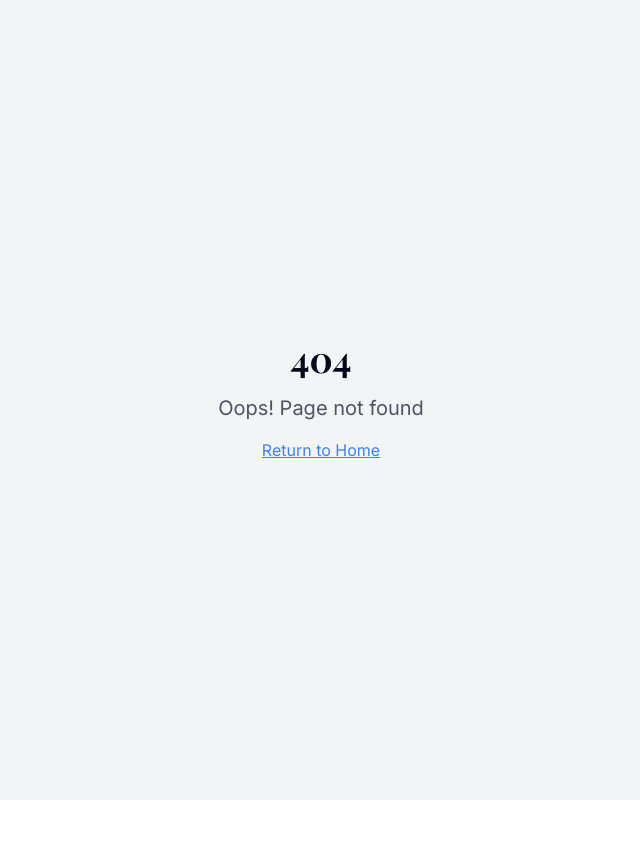
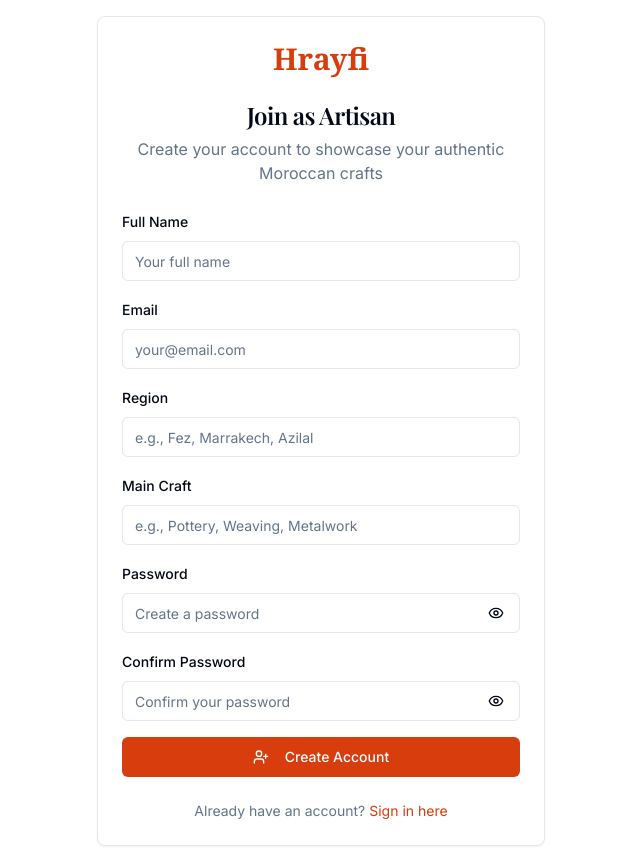
Before and after one commit to youssefmaimouni/hrayfi-artisan-gallery, a React (Vite) app: page /register in a window 1280 px wide. Before the commit this address had no page. Shown: the whole page, without its empty margins (319-959 px from the left). Before the commit the page ends 800 px from the top, so only its background shows below. Built offline with nearby package versions, Linux system fonts and the light colour scheme.

Commit message:
feat: Repeat registration page
Refactor the registration page to improve its functionality.

```diff
--- a/src/App.tsx
+++ b/src/App.tsx
@@ -7,6 +7,7 @@ import { BrowserRouter, Routes, Route } from "react-router-dom";
 import Index from "./pages/Index";
 import ProductDetails from "./pages/ProductDetails";
 import Login from "./pages/Login";
+import Register from "./pages/Register";
 import ArtisanDashboard from "./pages/ArtisanDashboard";
 import NotFound from "./pages/NotFound";
 
@@ -22,6 +23,7 @@ const App = () => (
           <Route path="/" element={<Index />} />
           <Route path="/product/:id" element={<ProductDetails />} />
           <Route path="/login" element={<Login />} />
+          <Route path="/register" element={<Register />} />
           <Route path="/dashboard" element={<ArtisanDashboard />} />
           {/* ADD ALL CUSTOM ROUTES ABOVE THE CATCH-ALL "*" ROUTE */}
           <Route path="*" element={<NotFound />} />
--- a/src/pages/Login.tsx
+++ b/src/pages/Login.tsx
@@ -5,7 +5,7 @@ import { Button } from '@/components/ui/button';
 import { Input } from '@/components/ui/input';
 import { Label } from '@/components/ui/label';
 import { Card, CardContent, CardHeader, CardTitle } from '@/components/ui/card';
-import { useNavigate } from 'react-router-dom';
+import { useNavigate, Link } from 'react-router-dom';
 
 const Login = () => {
   const [email, setEmail] = useState('');
@@ -98,9 +98,9 @@ const Login = () => {
           <div className="mt-6 text-center">
             <p className="text-sm text-muted-foreground">
               Don't have an account?{' '}
-              <a href="#" className="text-primary hover:underline">
-                Contact us to join
-              </a>
+              <Link to="/register" className="text-primary hover:underline">
+                Register as artisan
+              </Link>
             </p>
           </div>
         </CardContent>
--- /dev/null
+++ b/src/pages/Register.tsx
@@ -0,0 +1,197 @@
+
+import { useState } from 'react';
+import { Eye, EyeOff, UserPlus } from 'lucide-react';
+import { Button } from '@/components/ui/button';
+import { Input } from '@/components/ui/input';
+import { Label } from '@/components/ui/label';
+import { Card, CardContent, CardHeader, CardTitle } from '@/components/ui/card';
+import { useNavigate, Link } from 'react-router-dom';
+
+const Register = () => {
+  const [formData, setFormData] = useState({
+    name: '',
+    email: '',
+    password: '',
+    confirmPassword: '',
+    region: '',
+    craft: ''
+  });
+  const [showPassword, setShowPassword] = useState(false);
+  const [showConfirmPassword, setShowConfirmPassword] = useState(false);
+  const [isLoading, setIsLoading] = useState(false);
+  const navigate = useNavigate();
+
+  const handleInputChange = (e: React.ChangeEvent<HTMLInputElement>) => {
+    const { name, value } = e.target;
+    setFormData(prev => ({
+      ...prev,
+      [name]: value
+    }));
+  };
+
+  const handleRegister = async (e: React.FormEvent) => {
+    e.preventDefault();
+
+    if (formData.password !== formData.confirmPassword) {
+      alert('Passwords do not match');
+      return;
+    }
+
+    setIsLoading(true);
+
+    // Simulate registration process
+    setTimeout(() => {
+      // For demo purposes, we'll just navigate to login
+      // In real implementation, this would register with Supabase
+      alert('Registration successful! Please login with your credentials.');
+      navigate('/login');
+      setIsLoading(false);
+    }, 1000);
+  };
+
+  return (
+    <div className="min-h-screen bg-gradient-to-br from-warm-sand to-background flex items-center justify-center p-4">
+      <Card className="w-full max-w-md">
+        <CardHeader className="text-center">
+          <div className="flex items-center justify-center space-x-2 mb-4">
+            <h1 className="text-3xl font-serif font-bold text-primary">Hrayfi</h1>
+          </div>
+          <CardTitle className="text-2xl">Join as Artisan</CardTitle>
+          <p className="text-muted-foreground">
+            Create your account to showcase your authentic Moroccan crafts
+          </p>
+        </CardHeader>
+
+        <CardContent>
+          <form onSubmit={handleRegister} className="space-y-4">
+            <div className="space-y-2">
+              <Label htmlFor="name">Full Name</Label>
+              <Input
+                id="name"
+                name="name"
+                type="text"
+                placeholder="Your full name"
+                value={formData.name}
+                onChange={handleInputChange}
+                required
+              />
+            </div>
+
+            <div className="space-y-2">
+              <Label htmlFor="email">Email</Label>
+              <Input
+                id="email"
+                name="email"
+                type="email"
+                placeholder="your@email.com"
+                value={formData.email}
+                onChange={handleInputChange}
+                required
+              />
+            </div>
+
+            <div className="space-y-2">
+              <Label htmlFor="region">Region</Label>
+              <Input
+                id="region"
+                name="region"
+                type="text"
+                placeholder="e.g., Fez, Marrakech, Azilal"
+                value={formData.region}
+                onChange={handleInputChange}
+                required
+              />
+            </div>
+
+            <div className="space-y-2">
+              <Label htmlFor="craft">Main Craft</Label>
+              <Input
+                id="craft"
+                name="craft"
+                type="text"
+                placeholder="e.g., Pottery, Weaving, Metalwork"
+                value={formData.craft}
+                onChange={handleInputChange}
+                required
+              />
+            </div>
+
+            <div className="space-y-2">
+              <Label htmlFor="password">Password</Label>
+              <div className="relative">
+                <Input
+                  id="password"
+                  name="password"
+                  type={showPassword ? 'text' : 'password'}
+                  placeholder="Create a password"
+                  value={formData.password}
+                  onChange={handleInputChange}
+                  required
+                />
+                <Button
+                  type="button"
+                  variant="ghost"
+                  size="icon"
+                  className="absolute right-2 top-1/2 -translate-y-1/2 h-8 w-8"
+                  onClick={() => setShowPassword(!showPassword)}
+                >
+                  {showPassword ? <EyeOff className="h-4 w-4" /> : <Eye className="h-4 w-4" />}
+                </Button>
+              </div>
+            </div>
+
+            <div className="space-y-2">
+              <Label htmlFor="confirmPassword">Confirm Password</Label>
+              <div className="relative">
+                <Input
+                  id="confirmPassword"
+                  name="confirmPassword"
+                  type={showConfirmPassword ? 'text' : 'password'}
+                  placeholder="Confirm your password"
+                  value={formData.confirmPassword}
+                  onChange={handleInputChange}
+                  required
+                />
+                <Button
+                  type="button"
+                  variant="ghost"
+                  size="icon"
+                  className="absolute right-2 top-1/2 -translate-y-1/2 h-8 w-8"
+                  onClick={() => setShowConfirmPassword(!showConfirmPassword)}
+                >
+                  {showConfirmPassword ? <EyeOff className="h-4 w-4" /> : <Eye className="h-4 w-4" />}
+                </Button>
+              </div>
+            </div>
+
+            <Button
+              type="submit"
+              className="w-full"
+              disabled={isLoading}
+            >
+              {isLoading ? (
+                <>Creating Account...</>
+              ) : (
+                <>
+                  <UserPlus className="w-4 h-4 mr-2" />
+                  Create Account
+                </>
+              )}
+            </Button>
+          </form>
+
+          <div className="mt-6 text-center">
+            <p className="text-sm text-muted-foreground">
+              Already have an account?{' '}
+              <Link to="/login" className="text-primary hover:underline">
+                Sign in here
+              </Link>
+            </p>
+          </div>
+        </CardContent>
+      </Card>
+    </div>
+  );
+};
+
+export default Register;
```
